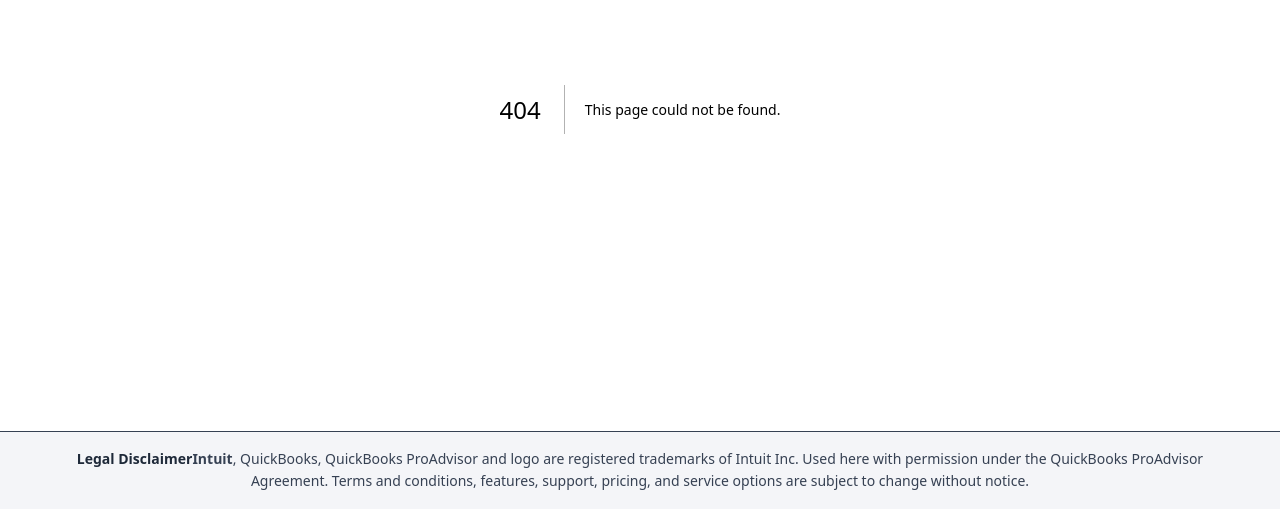
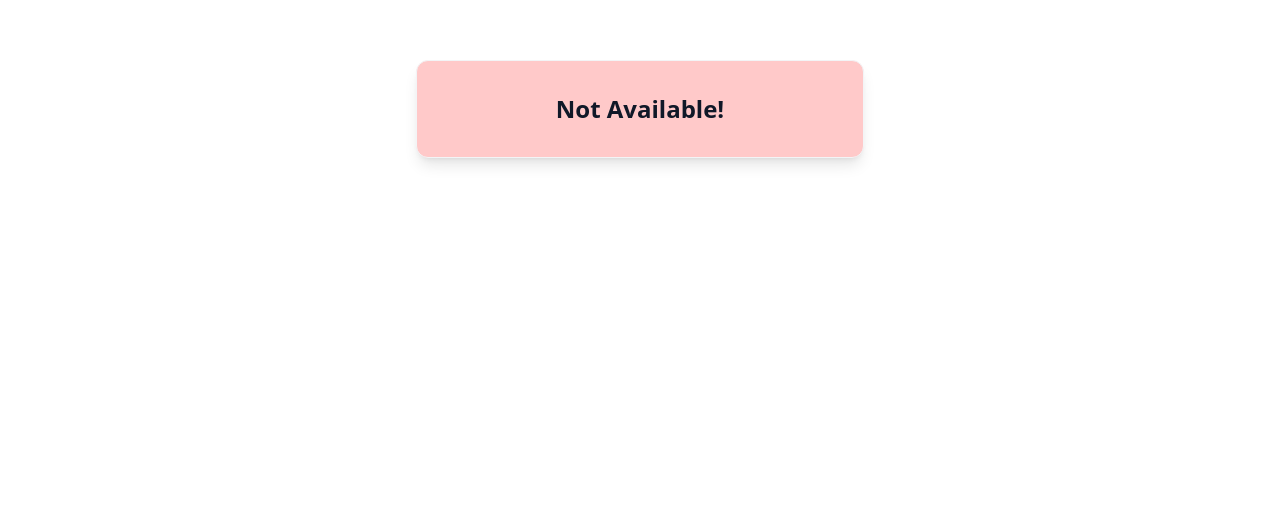
Before and after one commit to nooralamf42/qbenterPayment, a Next.js app: page /maintenance in a window 1280 px wide. Before the commit this address had no page. Shown: the part 291-820 px from the top of the page. Built offline with nearby package versions, Linux system fonts and the light colour scheme.

Commit message:
removed all pages

```diff
--- /dev/null
+++ b/app/maintenance/page.tsx
@@ -0,0 +1,14 @@
+import React from 'react';
+import { AlertCircle } from 'lucide-react';
+
+export default function MaintenancePage() {
+  return (
+    <div className="min-h-screen flex flex-col items-center justify-center p-4">
+      <div className="max-w-md w-full bg-red-200 rounded-xl shadow-lg p-8 text-center space-y-6 border border-gray-100">
+        <h1 className="text-2xl font-bold text-gray-900 ">
+          Not Available!
+        </h1>
+      </div>
+    </div>
+  );
+}
--- a/components/footer.tsx
+++ b/components/footer.tsx
@@ -1,11 +1,20 @@
+"use client";
+
+import { usePathname } from "next/navigation";
 
 const Footer = () => {
+  const pathname = usePathname();
+
+  if (pathname === "/maintenance") {
+    return null;
+  }
+
   return (
     <footer
       className="w-full bg-secondary text-gray-700 py-4 px-4 md:px-10 border-t fixed bottom-0"
     >
         <p className="leading-relaxed text-center text-sm">
-            <span className="text-center font-semibold text-gray-800 text-center">Legal Disclaimer</span>
+            <span className="font-semibold text-gray-800 text-center">Legal Disclaimer</span>
           <span className="font-semibold">Intuit</span>, QuickBooks, QuickBooks ProAdvisor and logo are registered trademarks of Intuit Inc.
           Used here with permission under the QuickBooks ProAdvisor Agreement. Terms and conditions, features, support, pricing, and service options are subject to change without notice.
         </p>
--- /dev/null
+++ b/middleware.ts
@@ -0,0 +1,30 @@
+import { NextResponse } from 'next/server'
+import type { NextRequest } from 'next/server'
+
+export function middleware(request: NextRequest) {
+  // Define paths that should not be redirected
+  const isMaintenancePage = request.nextUrl.pathname === '/maintenance'
+  const isStaticAsset = request.nextUrl.pathname.startsWith('/_next') ||
+                        request.nextUrl.pathname.includes('.') // for files like favicon.ico, images, etc.
+
+  // If already on maintenance page or requesting static assets, allow
+  if (isMaintenancePage || isStaticAsset) {
+    return NextResponse.next()
+  }
+
+  // Redirect everything else to maintenance page
+  return NextResponse.redirect(new URL('/maintenance', request.url))
+}
+
+export const config = {
+  matcher: [
+    /*
+     * Match all request paths except for the ones starting with:
+     * - api (API routes)
+     * - _next/static (static files)
+     * - _next/image (image optimization files)
+     * - favicon.ico (favicon file)
+     */
+    '/((?!api|_next/static|_next/image|favicon.ico).*)',
+  ],
+}
```
